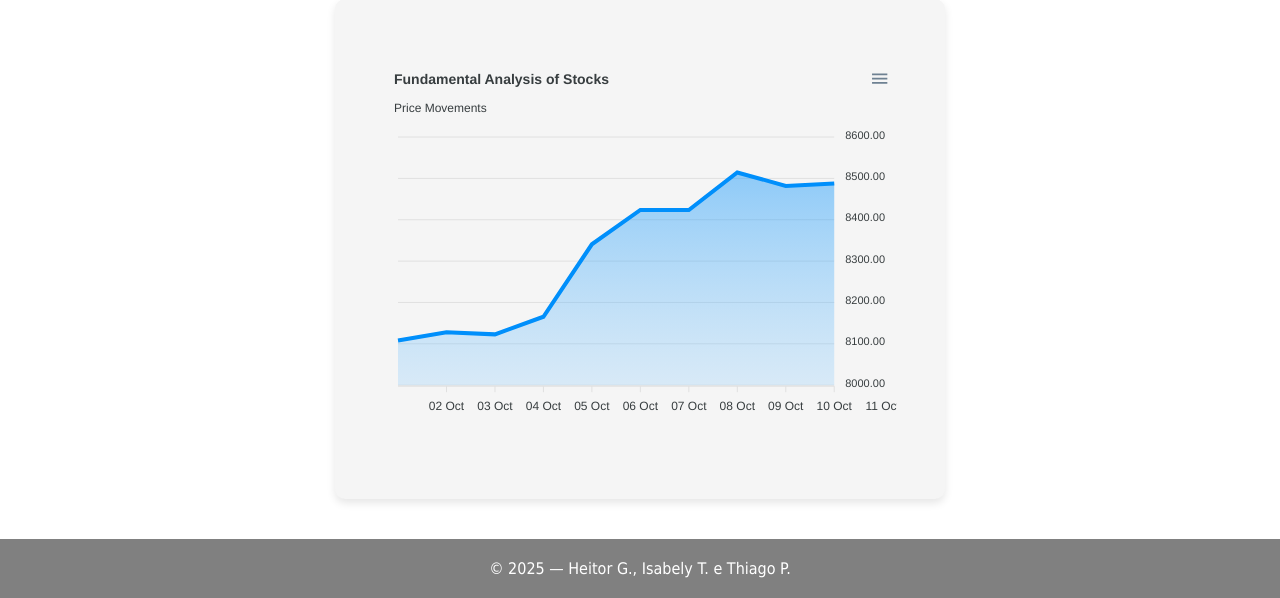
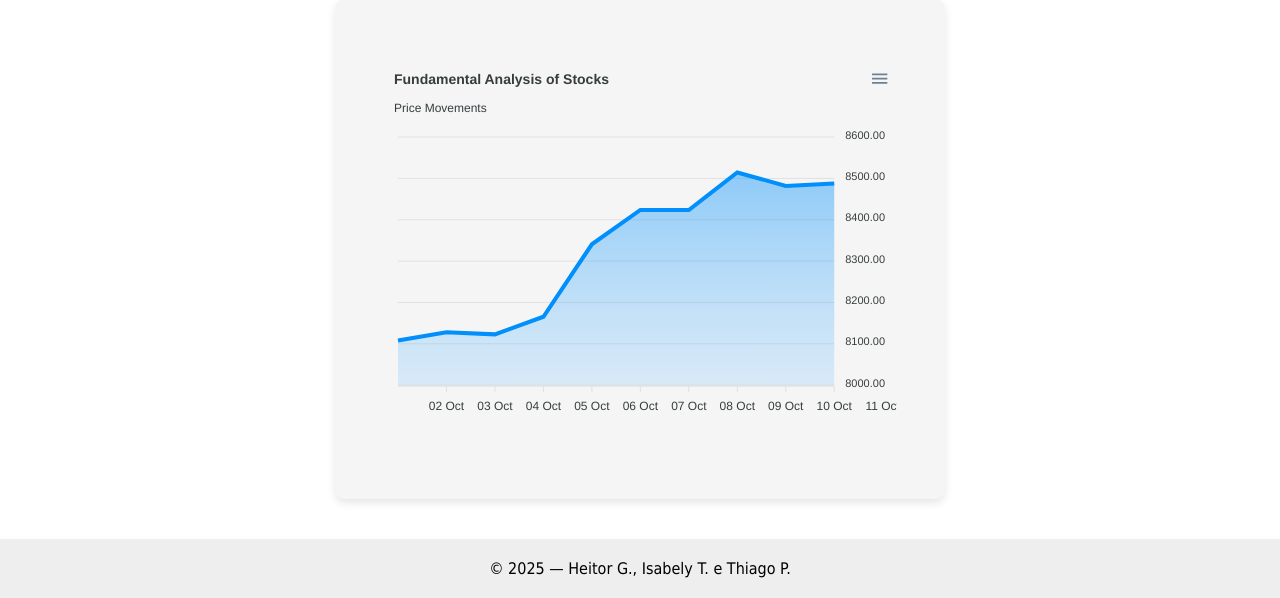
Before and after one commit to thiagopoles/2025-2-thiago_polesello-prog4, a PHP site: page /HTML/ptqa.html in a window 1280 px wide. Shown: the part 569-1167 px from the top of the page. Run offline with PHP 8.4, Linux system fonts and the light colour scheme; some libraries are stand-ins or nearby versions.

Commit message:
Update style_index.css

```diff
--- a/CSS/style_index.css
+++ b/CSS/style_index.css
@@ -232,8 +232,8 @@ main {
 
 /* RODAPÉ */
 footer {
-  background-color: gray;
-  color: white;
+  background-color: #eeeeee;
+  color: rgb(0, 0, 0);
   text-align: center;
   padding: 20px;
   bottom: 0;
```
